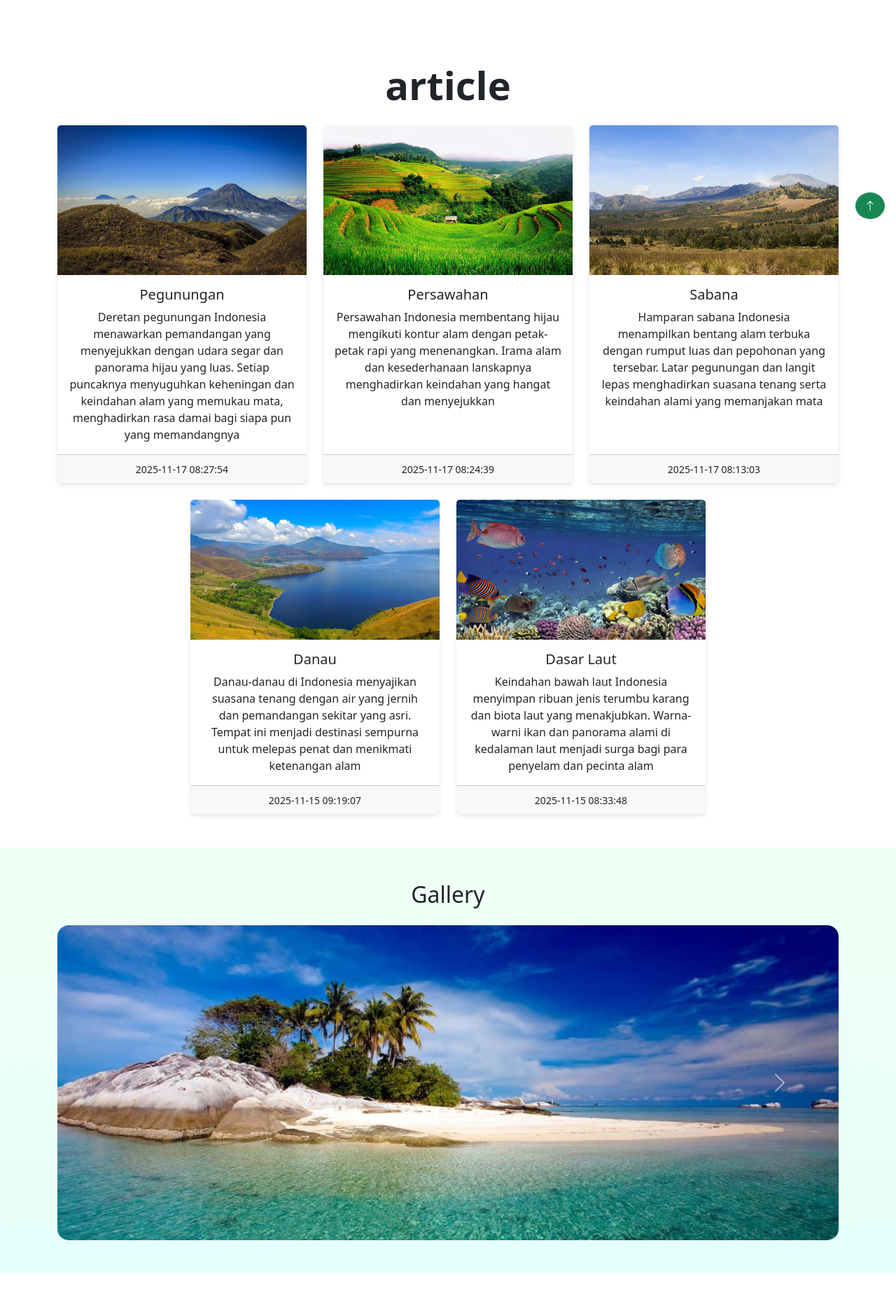
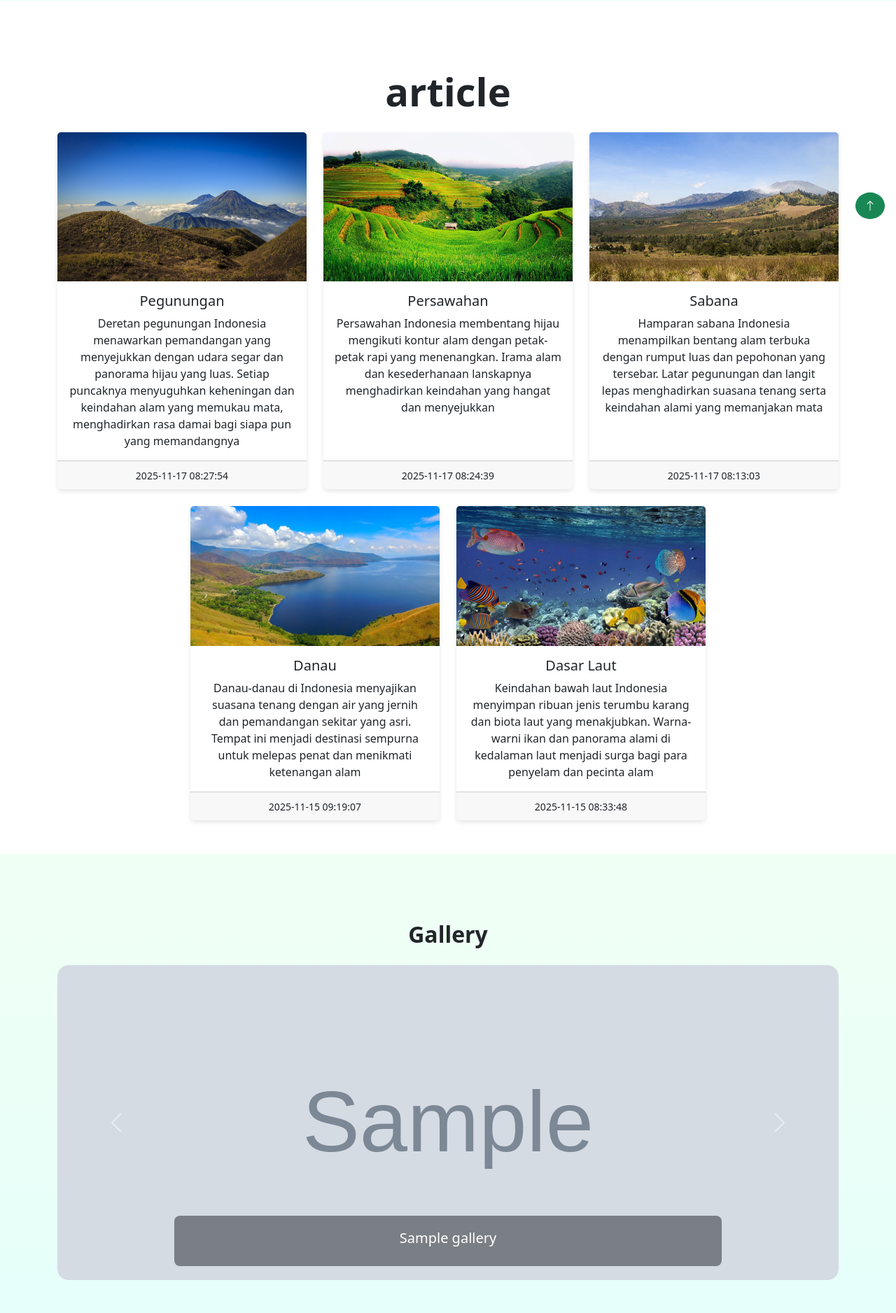
Before and after one commit to Muhammadzakariaa/dailyjournal, a PHP site: page / in a window 1280 px wide. Shown: the part 471-2347 px from the top of the page at 70% size. Run offline with PHP 8.4, Linux system fonts and the light colour scheme; data comes from the database, SQL or seed files in the repository; tables that the repository leaves empty or names only in its code hold one stand-in row (values such as "Sample post"); grey boxes marked "Sample" are stand-in pictures.

Commit message:
update gallery section

```diff
--- a/index.php
+++ b/index.php
@@ -8,8 +8,7 @@ include "koneksi.php";
   <head>
     <meta charset="utf-8">
     <meta name="viewport" content="width=device-width, initial-scale=1">
-    <title> My Daily Journal | Home</title>
-    <link rel="icon" href="image/logo.png"/>
+    <title>Pemandangan Alam Indonesia Bootstrap demo</title>
     <link href="https://cdn.jsdelivr.net/npm/bootstrap@5.3.8/dist/css/bootstrap.min.css" rel="stylesheet" integrity="sha384-sRIl4kxILFvY47J16cr9ZwB07vP4J8+LH7qKQnuqkuIAvNWLzeN8tE5YBujZqJLB" crossorigin="anonymous">
 
      <!-- Script Typing -->
@@ -211,10 +210,10 @@ footer .social-icons a i:hover{
     </style>
 
   </head>
-  <body>
+  <body class="pt-5">
 
     <!-- Navbar -->
-  <nav class="navbar navbar-expand-lg bg-body-tertiary">
+  <nav class="navbar navbar-expand-lg bg-body-tertiary fixed-top">
   <div class="container-fluid">
 
     <a class="navbar-brand" href="#">
@@ -322,35 +322,52 @@ footer .social-icons a i:hover{
 
 <!-- GALLERY SECTION -->
 <section id="gallery" class="gallery py-5 bg-light">
-  <div class="container">
-    <h2 class="text-center mb-4">Gallery</h2>
+  <div class="container mt-5">
+    <h2 class="text-center fw-bold mb-4">Gallery</h2>
+
+    <?php
+    $sql = "SELECT * FROM gallery ORDER BY id DESC";
+    $hasil = $conn->query($sql);
+    ?>
+
     <div id="galleryCarousel" class="carousel slide" data-bs-ride="false">
       <div class="carousel-inner rounded-4">
-        <div class="carousel-item active">
-          <img src="image/pantai.jpg" id="pantai" class="d-block w-100" alt="pantai">
-        </div>
-        <div class="carousel-item">
-          <img src="image/hutan.jpg" id="hutan" class="d-block w-100" alt="hutan">
-        </div>
-        <div class="carousel-item">
-          <img src="image/kawah.jpg" id="kawah" class="d-block w-100" alt="kawah">
-        </div>
-        <div class="carousel-item">
-          <img src="image/matahari.jpg" id="matahari" class="d-block w-100" alt="matahari">
-        </div>
-        <div class="carousel-item">
-          <img src="image/sungai.jpg" id="sungai" class="d-block w-100" alt="sungai">
-        </div>
+
+        <?php
+        $active = "active"; // item pertama aktif
+        while ($row = $hasil->fetch_assoc()) {
+        ?>
+          <div class="carousel-item <?= $active; ?>">
+            <img
+              src="image/<?= $row['gambar']; ?>"
+              class="d-block w-100"
+              alt="<?= $row['judul']; ?>"
+            >
+
+            <?php if (!empty($row['judul'])) { ?>
+            <div class="carousel-caption d-none d-md-block bg-dark bg-opacity-50 rounded-3">
+              <h5><?= $row['judul']; ?></h5>
+            </div>
+            <?php } ?>
+          </div>
+        <?php
+          $active = ""; // setelah loop pertama
+        }
+        ?>
+
       </div>
+
       <button class="carousel-control-prev" type="button" data-bs-target="#galleryCarousel" data-bs-slide="prev">
-        <span class="carousel-control-prev-icon" aria-hidden="true"></span>
+        <span class="carousel-control-prev-icon"></span>
         <span class="visually-hidden">Previous</span>
       </button>
+
       <button class="carousel-control-next" type="button" data-bs-target="#galleryCarousel" data-bs-slide="next">
-        <span class="carousel-control-next-icon" aria-hidden="true"></span>
+        <span class="carousel-control-next-icon"></span>
         <span class="visually-hidden">Next</span>
       </button>
     </div>
+
   </div>
 </section>
 
@@ -475,9 +492,9 @@ footer .social-icons a i:hover{
 
 <!-- ABOUT ME SECTION -->
  <section id="about-me" class="about-me py-5 bg-light">
-  <div class="container">
+  <div class="container  mt-5">
     <h2 class="text-center mb-4 fw-bold">About Me</h2>
-    <div class="row align-items-center justify-content-center g-5">
+    <div class="row align-items-center justify-content-center">
 
     <!-- FOTO -->
     <div class="col-md-4 text-center mb-4 mb-md-0">
@@ -507,7 +524,7 @@ footer .social-icons a i:hover{
 
 
 <!-- FOOTER -->
-<footer class="bg-dark text-center py-4">
+<footer class="bg-dark  text-center py-3">
   <div class="container">
     <div class="social-icons">
 				<a href="https://www.instagram.com/zzacky_08?igsh=OHg0c2s1cWxhMnRr"><i class="bi bi-instagram h2 p-2 text-dark"></i></a>
@@ -531,7 +548,7 @@ footer .social-icons a i:hover{
 
 //Typing mengetik
   var typed = new Typed("#typing-text",{
-  strings:["My Name is Muhammad Zakaria Putranto","Welcome to My Daily Journal "],
+  strings:["My Name is Muhammad Zakaria Putranto","Welcome to My Daily Journal ","This is My Daily Activities"],
   typeSpeed: 55,
   backSpeed: 50,
   backDelay: 1000,
```
Also changed, not shown: other parts of index.php (+28 -27 lines).
